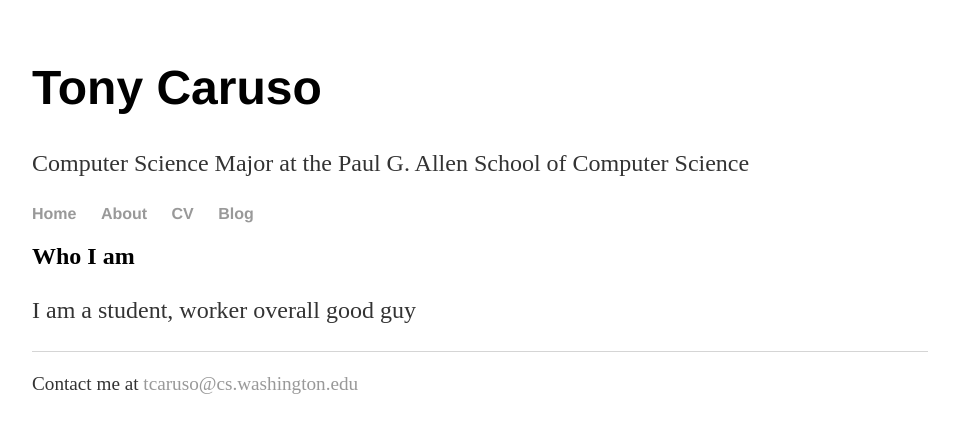
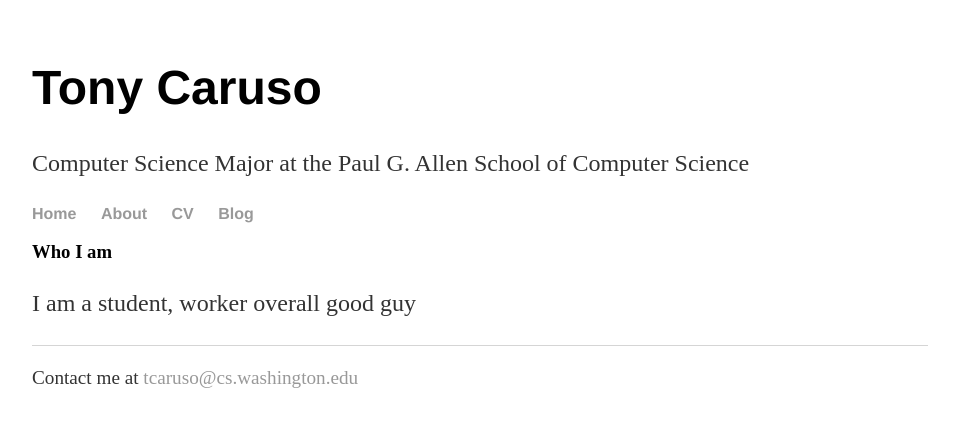
Before and after one commit to tone-y/tone-y.github.io, a Jekyll site: the page built from index.html, in a window 1280 px wide. Shown: the top 433 px of the page, without its empty margins (160-1119 px from the left). Built offline with Jekyll 4.4.1, drawn with Linux system fonts in a browser that asks for light colours.

Commit message:
changed headings

```diff
--- a/index.html
+++ b/index.html
@@ -4,6 +4,6 @@ title: Tony Caruso
 ---
 
 <div class="blurb">
-  <h2>Who I am</h2>
+  <h3>Who I am</h3>
   <p> I am a student, worker overall good guy</p>
 </div>
```
